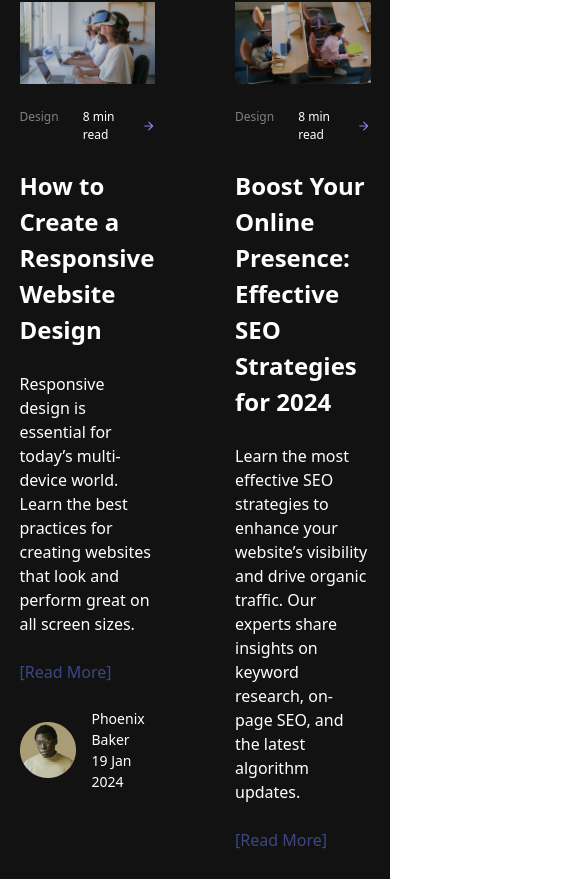
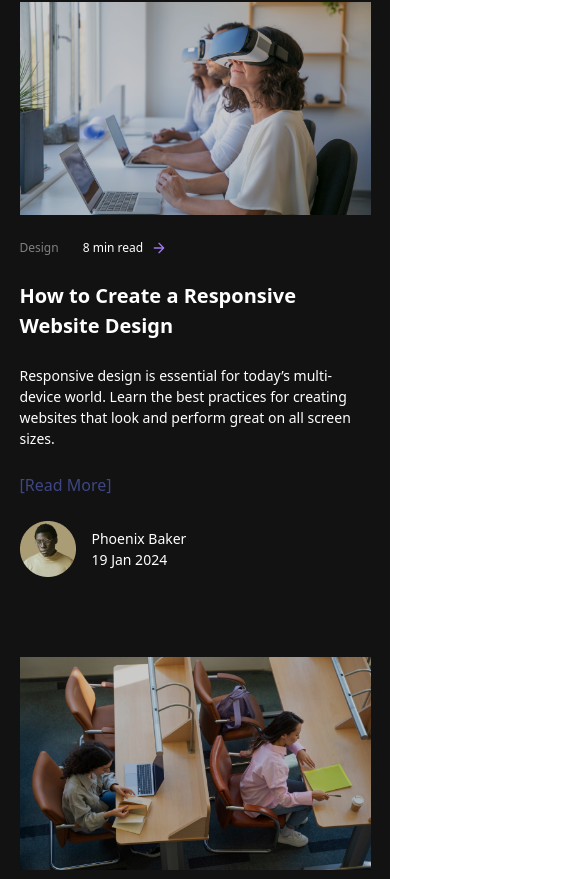
Before and after one commit to Frokesy/goatclouds, a React (Vite) app: page /blog in a window 390 px wide. Shown: the part 1559-2438 px from the top of the page, 585 px wide, since content can reach past the window. Built offline with nearby package versions, Linux system fonts and the light colour scheme.

Commit message:
added mobile responsiveness for blog page

```diff
--- a/src/components/icons/icons.tsx
+++ b/src/components/icons/icons.tsx
@@ -631,9 +631,9 @@ export const ArrowRightBlack = () => (
 
 export const ArrowLeftBlack = () => (
   <svg
-    width="20"
-    height="20"
-    viewBox="0 0 20 20"
+  width="18"
+  height="18"
+  viewBox="0 0 18 18"
     fill="none"
     xmlns="http://www.w3.org/2000/svg"
   >
--- a/src/components/sections/blog/BlogItems.tsx
+++ b/src/components/sections/blog/BlogItems.tsx
@@ -48,7 +48,7 @@ const BlogItems = () => {
   ];
 
   return (
-    <div className="grid grid-cols-2 w-[90vw] mx-auto gap-20 mt-20">
+    <div className="grid lg:grid-cols-2 grid-cols-1 w-[90vw] mx-auto gap-20 mt-20">
       {items.map((item) => (
         <div key={item.id} className="space-y-6">
           <img src={item.img} alt="img" className="w-[100%]" />
@@ -60,9 +60,9 @@ const BlogItems = () => {
             </div>
           </div>
 
-          <h2 className="text-[24px] font-semibold">{item.title}</h2>
+          <h2 className="lg:text-[24px] text-[20px] font-semibold">{item.title}</h2>
 
-          <p>{item.excerpt}</p>
+          <p className="lg:text-[16px] text-[14px]">{item.excerpt}</p>
 
           <p className="text-[#3e4784]">[Read More]</p>
 
--- a/src/components/sections/blog/Paginator.tsx
+++ b/src/components/sections/blog/Paginator.tsx
@@ -4,22 +4,22 @@ const Paginator = () => {
   const numbers = [1, 2, 3, "...", 4, 5, 6, 7, 8, 9, 10];
   return (
     <div className="w-[90vw] mx-auto flex justify-between items-center my-20">
-      <button className="bg-[#fff] text-[#121212] flex items-center space-x-2 px-4 py-2 rounded-lg">
+      <button className="bg-[#fff] text-[#121212] flex items-center space-x-2 lg:px-4 lg:py-2 p-2 rounded-lg">
         <ArrowLeftBlack />
-        <p>Previous</p>
+        <p className="lg:block hidden">Previous</p>
       </button>
 
-      <div className="flex space-x-6 items-center">
+      <div className="flex lg:space-x-6 space-x-3 items-center">
         {numbers.map((number, i) => (
-          <p key={i} className={`${number === 1 && 'bg-[#fff] text-[#121212] py-1 px-3 rounded-lg'} cursor-pointer text-[#808080]`}>
+          <p key={i} className={`${number === 1 && 'bg-[#fff] text-[#121212] lg:py-1 lg:px-3 py-0.5 px-2 rounded-lg'} lg:text-[16px] text-[14px] cursor-pointer text-[#808080]`}>
             {number}
           </p>
         ))}
       </div>
 
-      <button className="bg-[#fff] text-[#121212] flex items-center space-x-2 px-4 py-2 rounded-lg">
+      <button className="bg-[#fff] text-[#121212] flex items-center space-x-2 lg:px-4 lg:py-2 p-2 rounded-lg">
         <ArrowRightBlack />
-        <p>Next</p>
+        <p className="lg:block hidden">Next</p>
       </button>
     </div>
   );
```
